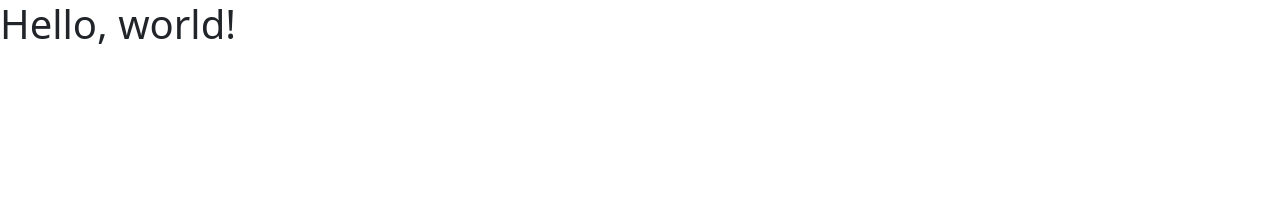
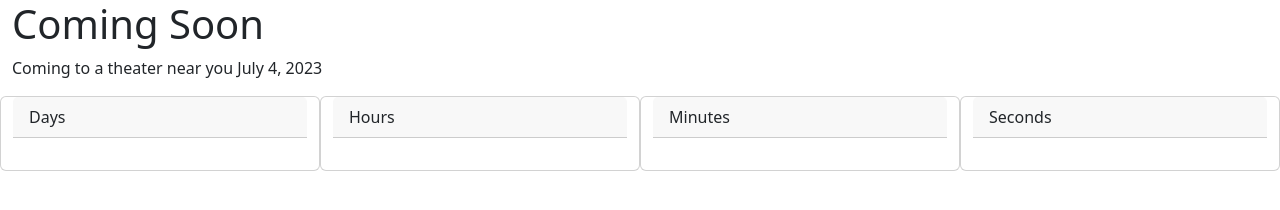
Before and after one commit to MonicaHoward/coming-soon-landing-page, a plain HTML site: page index.html in a window 1280 px wide. Drawn offline with nearby package versions, Linux system fonts and the light colour scheme.

Commit message:
created basic html layout

```diff
--- a/index.html
+++ b/index.html
@@ -8,7 +8,46 @@
     <link href="https://cdn.jsdelivr.net/npm/bootstrap@5.3.0-alpha3/dist/css/bootstrap.min.css" rel="stylesheet" integrity="sha384-KK94CHFLLe+nY2dmCWGMq91rCGa5gtU4mk92HdvYe+M/SXH301p5ILy+dN9+nJOZ" crossorigin="anonymous">
   </head>
   <body>
-    <h1>Hello, world!</h1>
+    <main class="container-fluid">
+        <h1>Coming Soon</h1>
+        <p>Coming to a theater near you July 4, 2023</p>
+        <div class="row">
+            <div class="card col">
+                <div class="card-header">
+                  Days
+                </div>
+                <div class="card-body" id="days">
+
+                </div>
+            </div>
+            <div class="card col">
+                <div class="card-header">
+                  Hours
+                </div>
+                <div class="card-body" id="hours">
+
+                </div>
+              </div>
+              <div class="card col">
+                <div class="card-header">
+                  Minutes
+                </div>
+                <div class="card-body" id="minutes">
+
+                </div>
+              </div>
+              <div class="card col">
+                <div class="card-header">
+                  Seconds
+                </div>
+                <div class="card-body" id="seconds">
+
+                </div>
+              </div>
+        </div>
+    </main>
+
+
     <script src="script.js"></script>
     <script src="https://cdn.jsdelivr.net/npm/bootstrap@5.3.0-alpha3/dist/js/bootstrap.bundle.min.js" integrity="sha384-ENjdO4Dr2bkBIFxQpeoTz1HIcje39Wm4jDKdf19U8gI4ddQ3GYNS7NTKfAdVQSZe" crossorigin="anonymous"></script>
   </body>
```
